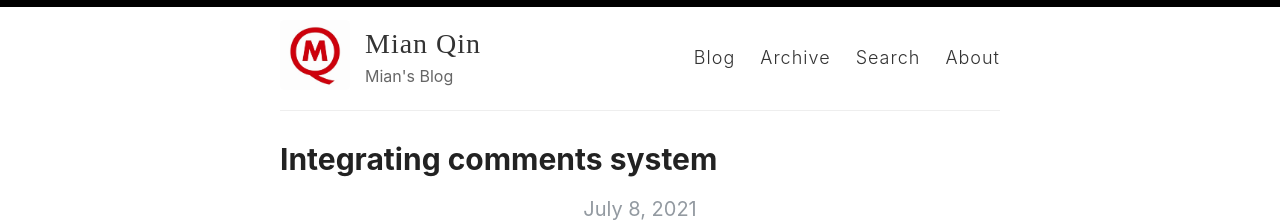
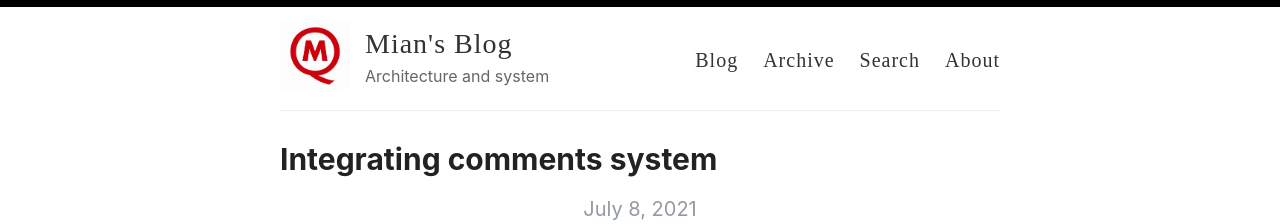
Before and after one commit to celery1124/celery1124.github.io, a Jekyll site: the page built from index.html, in a window 1280 px wide. Shown: the top 224 px of the page. Built offline with Jekyll 4.4.1, drawn with Linux system fonts in a browser that asks for light colours; the list of posts is cut into pages by our own code.

Commit message:
some minor changes

```diff
--- a/_config.yml
+++ b/_config.yml
@@ -3,13 +3,13 @@
 #
 
 # Name of your site (displayed in the header)
-name: Mian Qin
+name: Mian's Blog
 
 # Name of the author
 author: Mian Qin
 
 # Short bio or description (displayed in the header)
-description: Mian's Blog
+description: Architecture and system
 
 # URL of your avatar or profile pic (you could use your GitHub profile pic)
 avatar: /images/MQ_LOGO.jpg
@@ -30,7 +30,7 @@ navbar-links:
 # Includes an icon in the footer for each username you enter
 footer-links:
   dribbble:
-  email: celery1124@tamu.edu
+  email: celery1124@aggienetowrk.com
   facebook:
   flickr:
   github: celery1124
@@ -40,7 +40,7 @@ footer-links:
   rss: rss
   twitter:
   stackoverflow:
-  youtube: # channel/<your_long_string> or user/<user-name>
+  youtube: channel/UCDty9L5MSnLoM8zzVB6u2Hw
   googleplus: # anything in your profile username that comes after plus.google.com/
   playconsole:
 
@@ -52,7 +52,6 @@ disqus:
 # Enter your Google Analytics web tracking code (e.g. UA-2110908-2) to activate tracking
 google_analytics:
 
-# Your website URL (e.g. http://amitmerchant1990.github.io or http://www.amitmerchant.com)
 # Used for Sitemap.xml and your RSS feed
 url: http://celery1124.github.io
 enforce_ssl: https://celery1124.github.io
--- a/style.scss
+++ b/style.scss
@@ -308,8 +308,9 @@ p > img {
 nav {
   float: right;
   margin-top: 23px; // @TODO: Vertically middle align
-  font-family: $base-font-family;
-  font-size: 18px;
+  font-family: "Ubuntu Mono";
+  font-weight: bold;
+  font-size: 20px;
 
   @include mobile {
     float: none;
```
